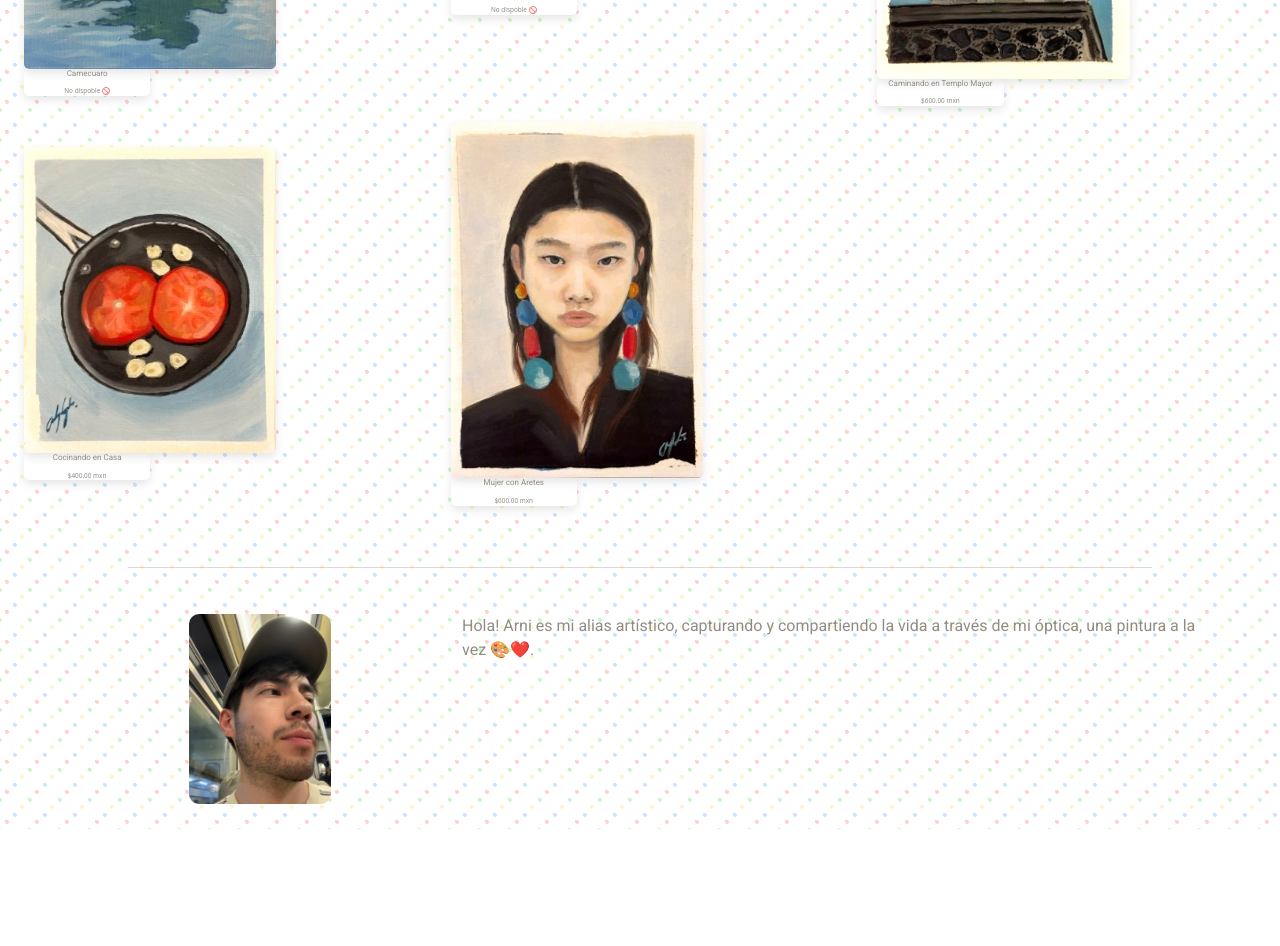
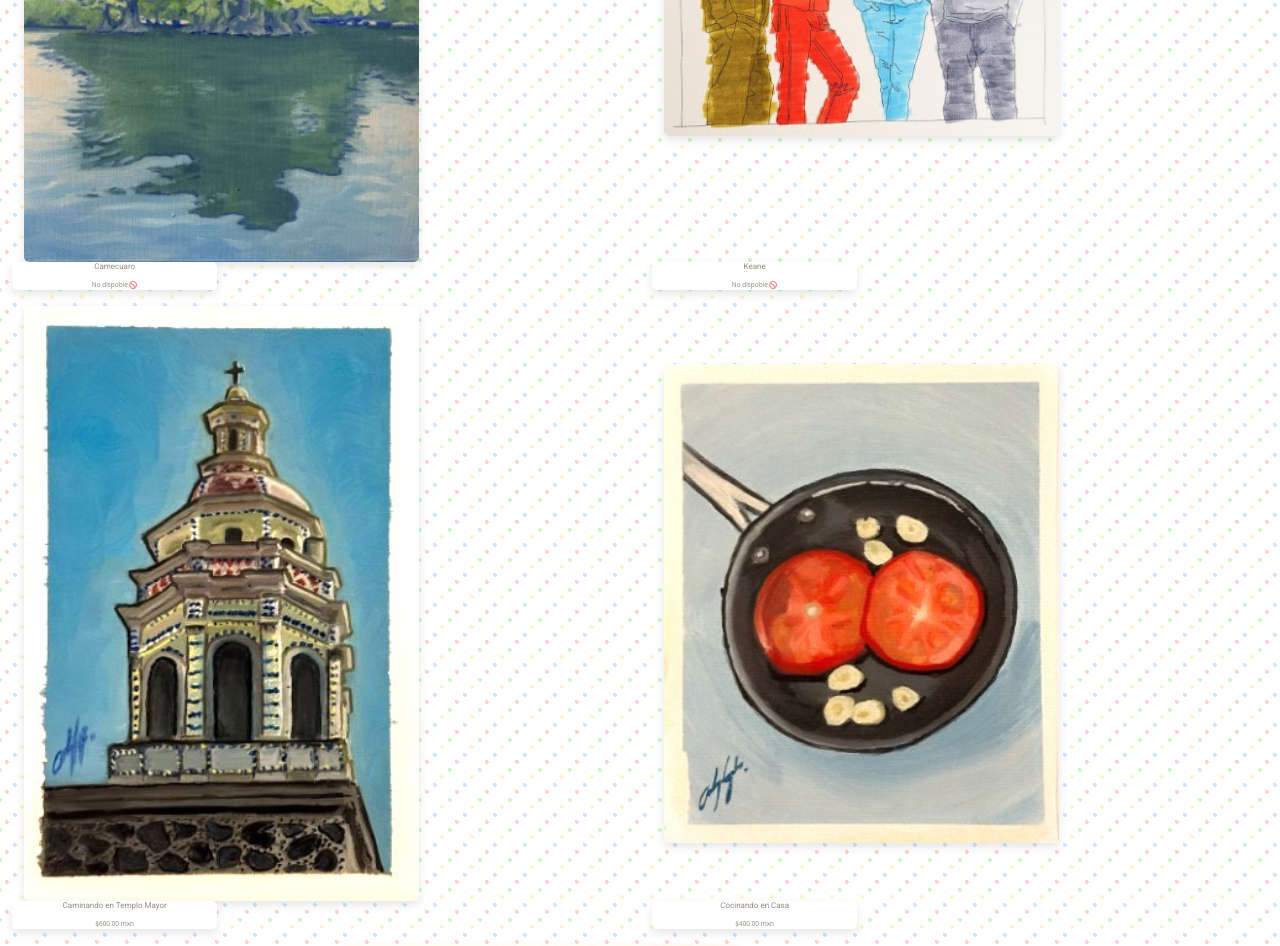
Before and after one commit to andresSaldanaAguilar/arnis_art_shop, a React (Create React App) app in the folder my-app/: page / in a window 1280 px wide. Shown: the part 400-1346 px from the top of the page. Before the commit the page ends 1229 px from the top, so only its background shows below. Built offline with nearby package versions, Linux system fonts and the light colour scheme.

Commit message:
layout change

```diff
--- a/my-app/src/App.css
+++ b/my-app/src/App.css
@@ -96,7 +96,6 @@
 
 .separator {
   width: 80%;
-  margin: 20px auto;
   border: none;
   border-top: 1px solid #6d6a6a;
 }
--- a/my-app/src/App.tsx
+++ b/my-app/src/App.tsx
@@ -1,5 +1,6 @@
 import React, { useState } from "react";
 import Frame from "./Components/Frame.tsx";
+import FrameDescription from "./Components/FrameDescription.tsx";
 import SidePanel from "./Components/SidePanel.tsx";
 import Footer from "./Components/Footer.tsx";
 import "./App.css";
@@ -89,41 +90,102 @@ function App() {
         </div>
         <Container className="body-container" fluid>
           <div>
+            {/* First row with 2 frames */}
             <Row className="align-items-center">
-              <Col xs={4} md={4}>
+              <Col xs={6} md={6}>
                 <Frame
                   {...item5}
                   onClick={() => setIsPanelOpen(true)}
                   setItem={setItem}
                 ></Frame>
               </Col>
-              <Col xs={4} md={4}>
+              <Col xs={6} md={6}>
                 <Frame
                   {...item4}
                   onClick={() => setIsPanelOpen(true)}
                   setItem={setItem}
                 ></Frame>
               </Col>
-              <Col xs={4} md={4}>
+            </Row>
+
+            {/* Descriptions for first row */}
+            <Row className="align-items-center">
+              <Col xs={6} md={6}>
+                <FrameDescription
+                  title={item5.title}
+                  description={item5.description}
+                  cost={item5.cost}
+                  disponible={item5.disponible}
+                />
+              </Col>
+              <Col xs={6} md={6}>
+                <FrameDescription
+                  title={item4.title}
+                  description={item4.description}
+                  cost={item4.cost}
+                  disponible={item4.disponible}
+                />
+              </Col>
+            </Row>
+
+            {/* Second row with 2 frames */}
+            <Row className="align-items-center">
+              <Col xs={6} md={6}>
                 <Frame
                   {...item1}
                   onClick={() => setIsPanelOpen(true)}
                   setItem={setItem}
                 ></Frame>
               </Col>
-              <Col xs={4} md={4}>
+              <Col xs={6} md={6}>
                 <Frame
                   {...item2}
                   onClick={() => setIsPanelOpen(true)}
                   setItem={setItem}
                 ></Frame>
               </Col>
-              <Col xs={4} md={4}>
+            </Row>
+
+            {/* Descriptions for second row */}
+            <Row className="align-items-center">
+              <Col xs={6} md={6}>
+                <FrameDescription
+                  title={item1.title}
+                  description={item1.description}
+                  cost={item1.cost}
+                  disponible={item1.disponible}
+                />
+              </Col>
+              <Col xs={6} md={6}>
+                <FrameDescription
+                  title={item2.title}
+                  description={item2.description}
+                  cost={item2.cost}
+                  disponible={item2.disponible}
+                />
+              </Col>
+            </Row>
+
+            {/* Third row with 1 frame (centered) */}
+            <Row className="align-items-center">
+              <Col xs={6} md={6} className="mx-auto">
                 <Frame
                   {...item3}
                   onClick={() => setIsPanelOpen(true)}
                   setItem={setItem}
                 ></Frame>
+              </Col>
+            </Row>
+
+            {/* Description for third row */}
+            <Row className="align-items-center">
+              <Col xs={6} md={6} className="mx-auto">
+                <FrameDescription
+                  title={item3.title}
+                  description={item3.description}
+                  cost={item3.cost}
+                  disponible={item3.disponible}
+                />
               </Col>
             </Row>
           </div>
--- a/my-app/src/Components/Footer.css
+++ b/my-app/src/Components/Footer.css
@@ -1,8 +1,7 @@
 .footer-container {
-  padding-top: 2%;
-  padding-bottom: 2%;
   color: #928b83;
   width: 100%;
+  background-color: rgba(255, 255, 255, 0.5);
 }
 
 .footer-image img {
@@ -11,6 +10,5 @@
 
 .footer-text {
   font-family: "Roboto", cursive;
-  text-align: left;
-  width: 30%;
+  font-size: 0.5em;
 }
--- a/my-app/src/Components/Footer.tsx
+++ b/my-app/src/Components/Footer.tsx
@@ -10,7 +10,7 @@ function Footer() {
   return (
     <Container className="footer-container">
       <Row className="footer-image justify-content-center">
-        <Col xs={12} md={4} className="text-center">
+        <Col xs={6} md={4} className="text-center">
           <Image src={OIPImage} style={{ width: "40%" }} />
         </Col>
         <Col xs={12} md={8} className="footer-text">
--- a/my-app/src/Components/Frame.tsx
+++ b/my-app/src/Components/Frame.tsx
@@ -2,8 +2,6 @@ import React from "react";
 import "./Frame.css";
 import Col from "react-bootstrap/Col";
 import Container from "react-bootstrap/Container";
-import Row from "react-bootstrap/Row";
-import FrameDescription from "./FrameDescription.tsx";
 
 interface FrameProps {
   image: string;
@@ -52,12 +50,6 @@ const Frame: React.FC<FrameProps> = ({
         <Col xs={12} md={8} className="image-container">
           <img src={image} alt={description} />
         </Col>
-        <FrameDescription
-          title={title}
-          description={description}
-          cost={cost}
-          disponible={disponible}
-        />
       </Container>
     </div>
   );
```
